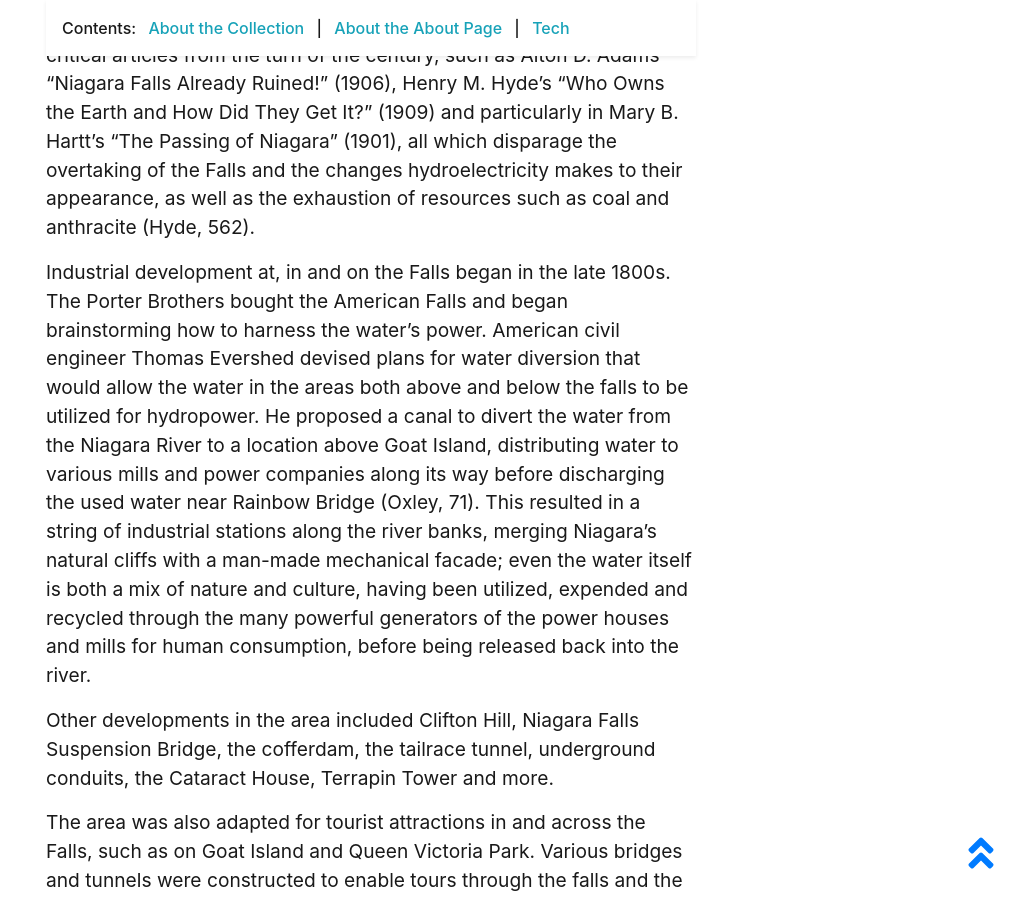
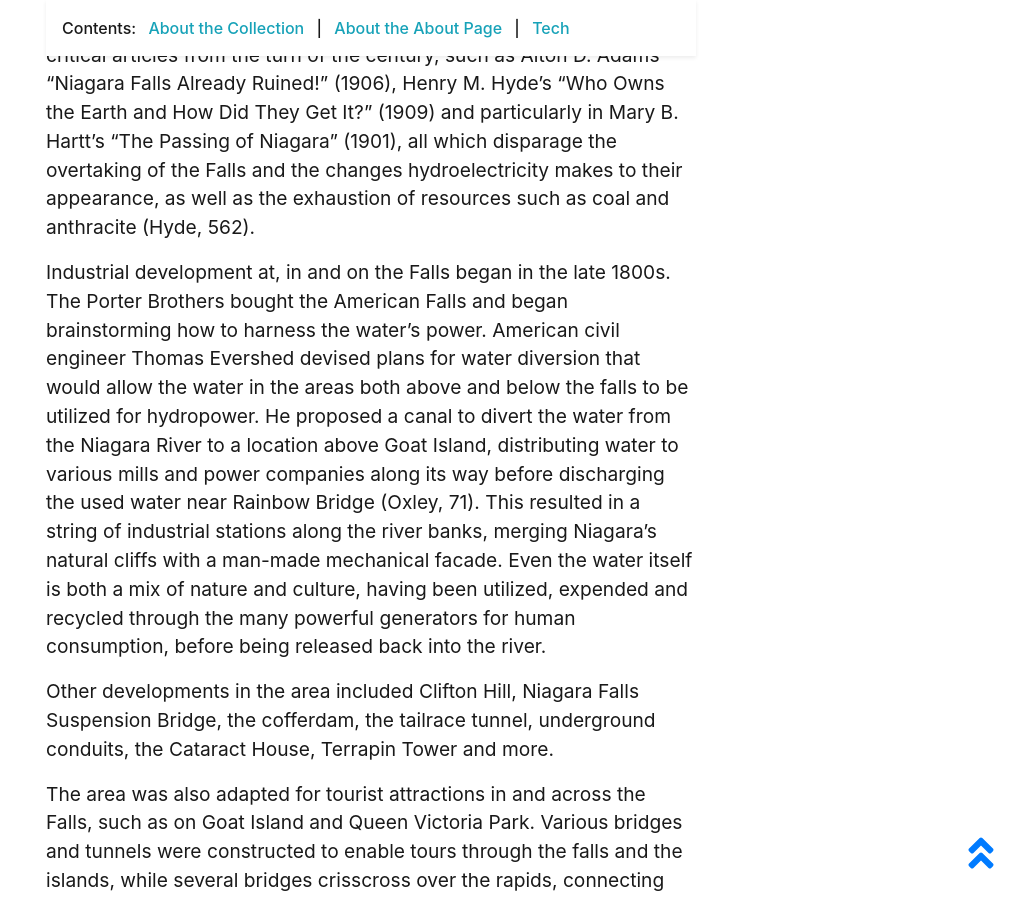
Before and after one commit to MadelineECollins/-2p90project, a Jekyll site: the page built from pages/about.md, in a window 1280 px wide and 900 px high, scrolled down 1336 px. Shown: the whole window, without its empty margins (269-1280 px from the left). Built offline with Jekyll 4.4.1, drawn with Linux system fonts in a browser that asks for light colours.

Commit message:
Update about.md

```diff
--- a/pages/about.md
+++ b/pages/about.md
@@ -18,7 +18,7 @@ The Niagara Peninsula was first settled by Indigenous humans about 13,000 years
 
 In the 19th century, there was an ideal of the “unspoiled landscape”, prized because it was supposedly unmarred by human activity (even though the Indigenous populations had been there for centuries). Wild nature became a symbol of national pride and uniqueness, and Niagara was no exception (Haila 131). These attitudes are reflected in many critical articles from the turn of the century, such as Alton D. Adams’ “Niagara Falls Already Ruined!” (1906), Henry M. Hyde’s “Who Owns the Earth and How Did They Get It?” (1909) and particularly in Mary B. Hartt’s “The Passing of Niagara” (1901), all which disparage the overtaking of the Falls and the changes hydroelectricity makes to their appearance, as well as the exhaustion of resources such as coal and anthracite (Hyde, 562).
 
-Industrial development at, in and on the Falls began in the late 1800s. The Porter Brothers bought the American Falls and began brainstorming how to harness the water's power. American civil engineer Thomas Evershed devised plans for water diversion that would allow the water in the areas both above and below the falls to be utilized for hydropower. He proposed a canal to divert the water from the Niagara River to a location above Goat Island, distributing water to various mills and power companies along its way before discharging the used water near Rainbow Bridge (Oxley, 71). This resulted in a string of industrial stations along the river banks, merging Niagara’s natural cliffs with a man-made mechanical facade; even the water itself is both a mix of nature and culture, having been utilized, expended and recycled through the many powerful generators of the power houses and mills for human consumption, before being released back into the river.
+Industrial development at, in and on the Falls began in the late 1800s. The Porter Brothers bought the American Falls and began brainstorming how to harness the water's power. American civil engineer Thomas Evershed devised plans for water diversion that would allow the water in the areas both above and below the falls to be utilized for hydropower. He proposed a canal to divert the water from the Niagara River to a location above Goat Island, distributing water to various mills and power companies along its way before discharging the used water near Rainbow Bridge (Oxley, 71). This resulted in a string of industrial stations along the river banks, merging Niagara’s natural cliffs with a man-made mechanical facade. Even the water itself is both a mix of nature and culture, having been utilized, expended and recycled through the many powerful generators for human consumption, before being released back into the river.
 
 Other developments in the area included Clifton Hill, Niagara Falls Suspension Bridge, the cofferdam, the tailrace tunnel, underground conduits, the Cataract House, Terrapin Tower and more.
 
```
